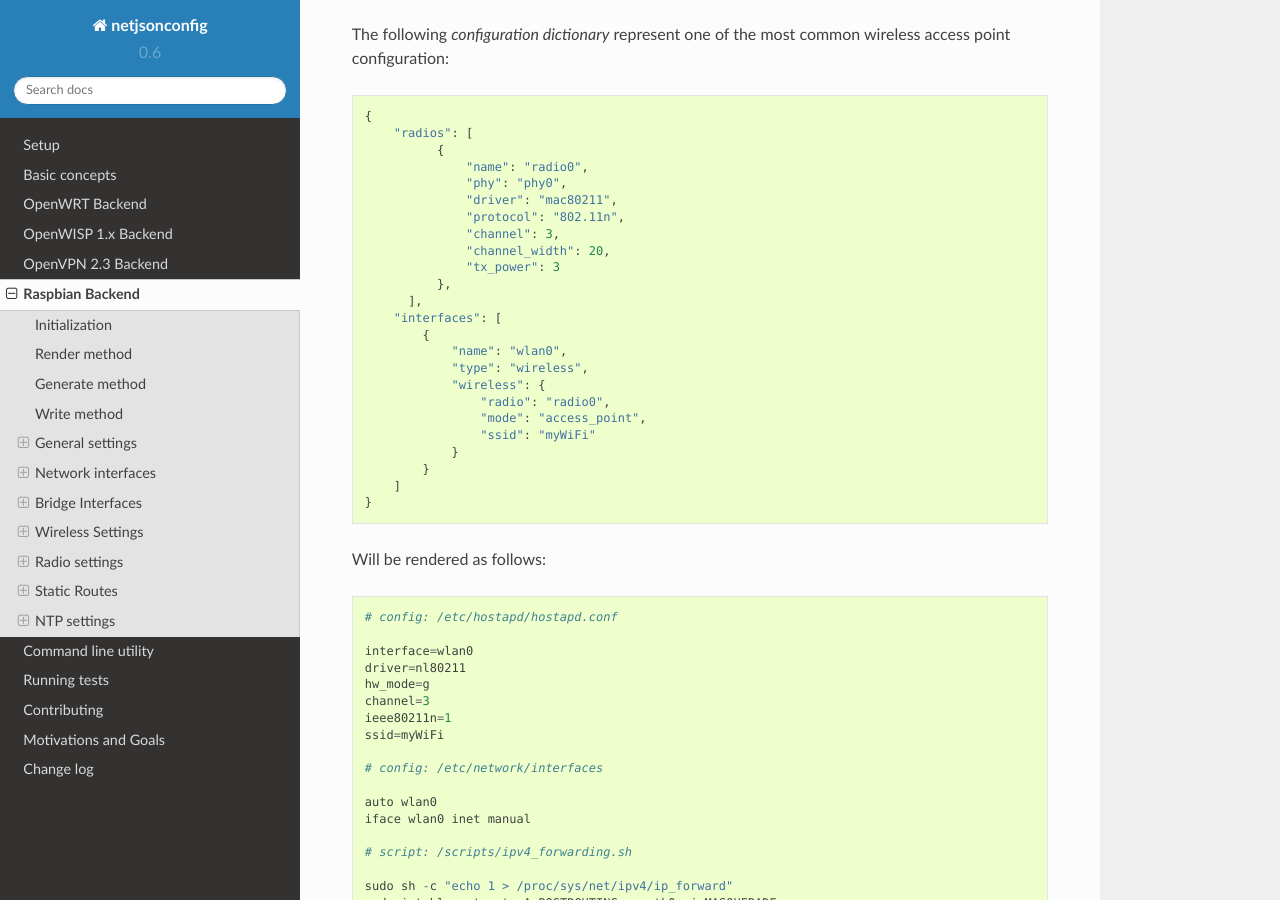
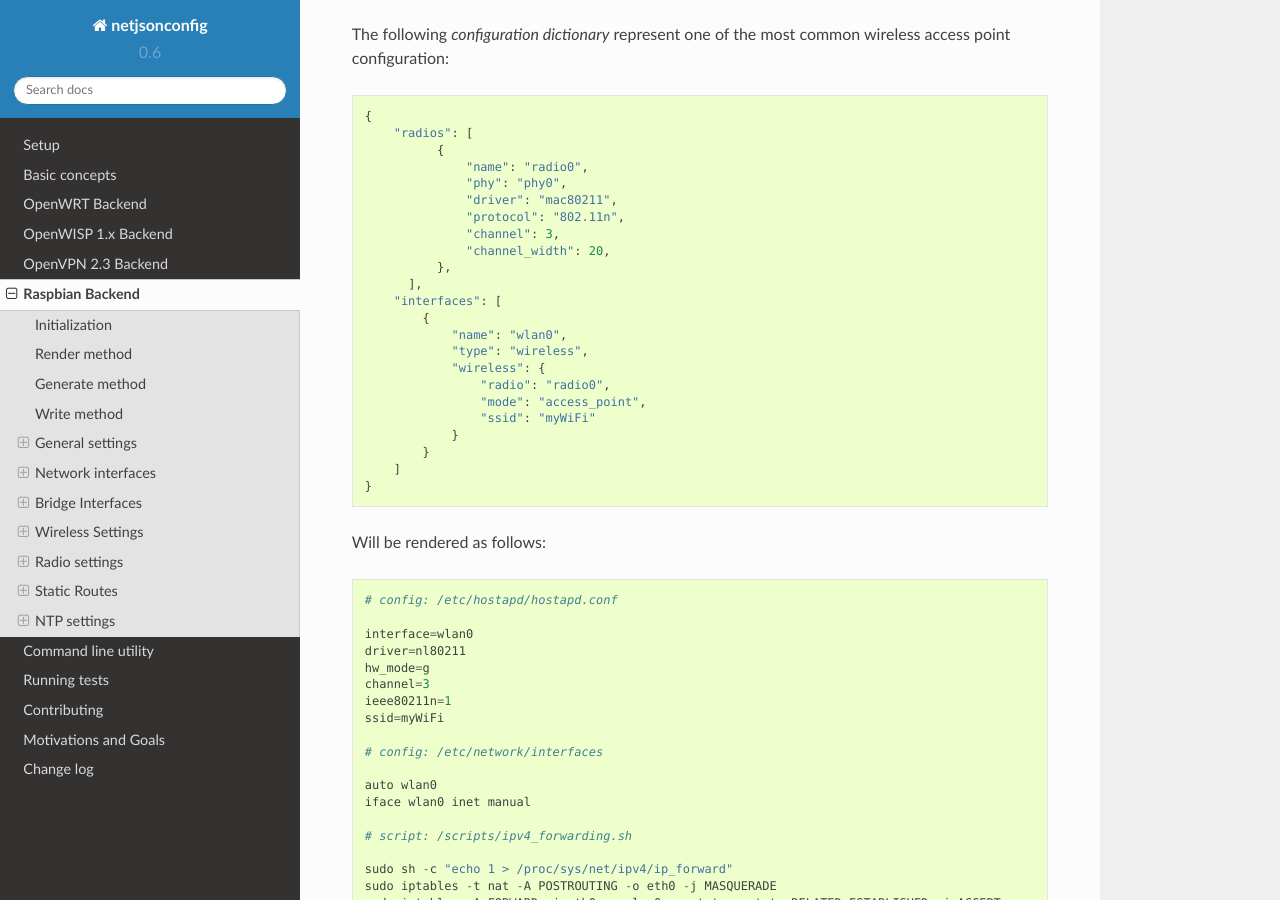
Before and after one commit to openwisp/netjsonconfig, a Sphinx documentation site: the page built from docs/source/backends/raspbian.rst, in a window 1280 px wide and 900 px high, scrolled down 9694 px. Built offline with Sphinx 7.4.7 and the Read the Docs theme 2.0.0, drawn with Linux system fonts in a browser that asks for light colours; some of the changed text lies outside the part shown.

Commit message:
[raspbian] Updated documentations

```diff
--- a/docs/source/backends/raspbian.rst
+++ b/docs/source/backends/raspbian.rst
@@ -487,7 +487,6 @@
                   "protocol": "802.11n",
                   "channel": 3,
                   "channel_width": 20,
-                  "tx_power": 3
               },
           ],
         "interfaces": [
@@ -580,7 +579,6 @@
                 "protocol": "802.11n",
                 "channel": 3,
                 "channel_width": 20,
-                "tx_power": 3
             }
         ],
         "interfaces": [
```
Also changed, not shown: other parts of docs/source/backends/raspbian.rst (+1 -1 lines).
